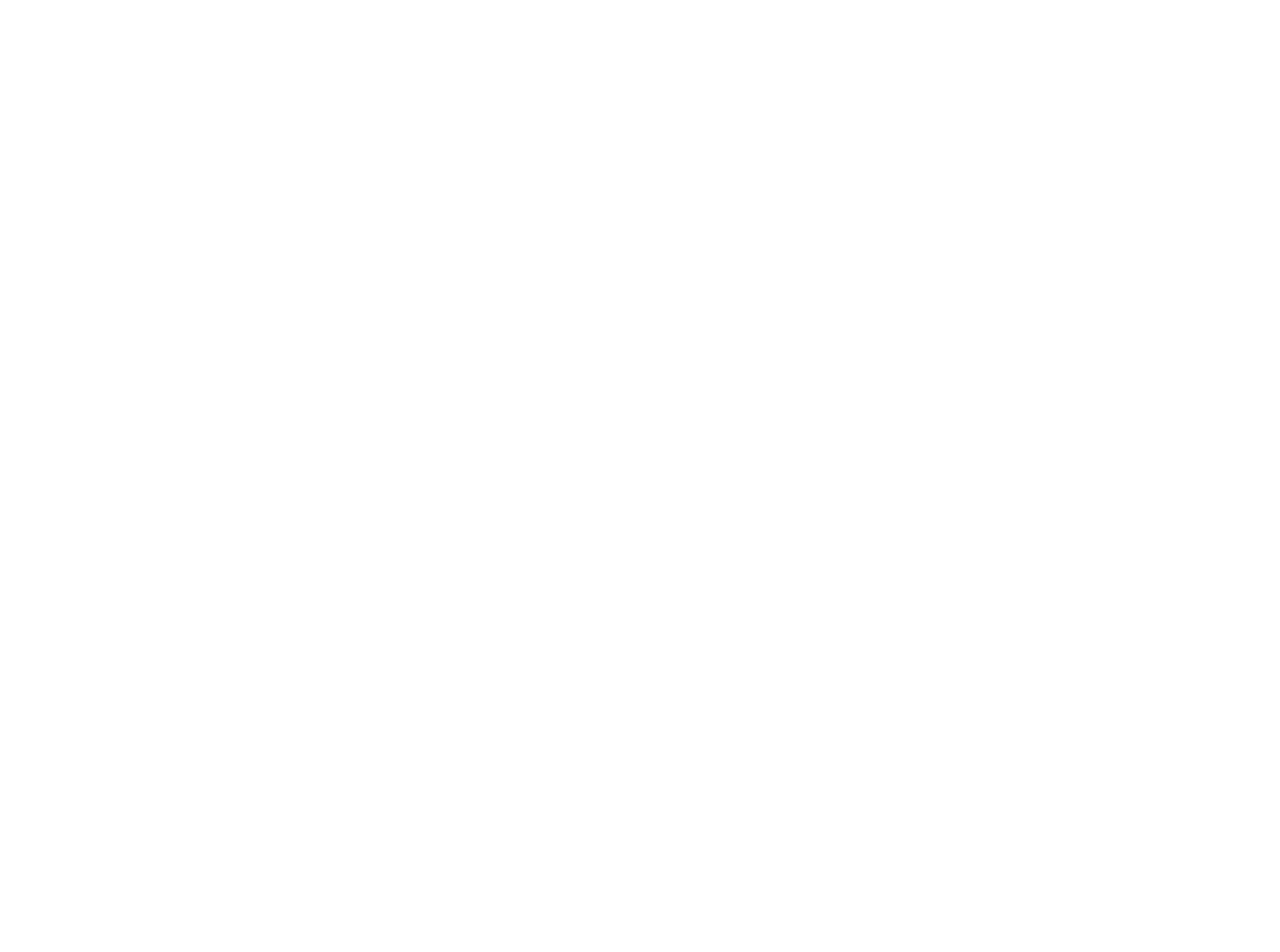
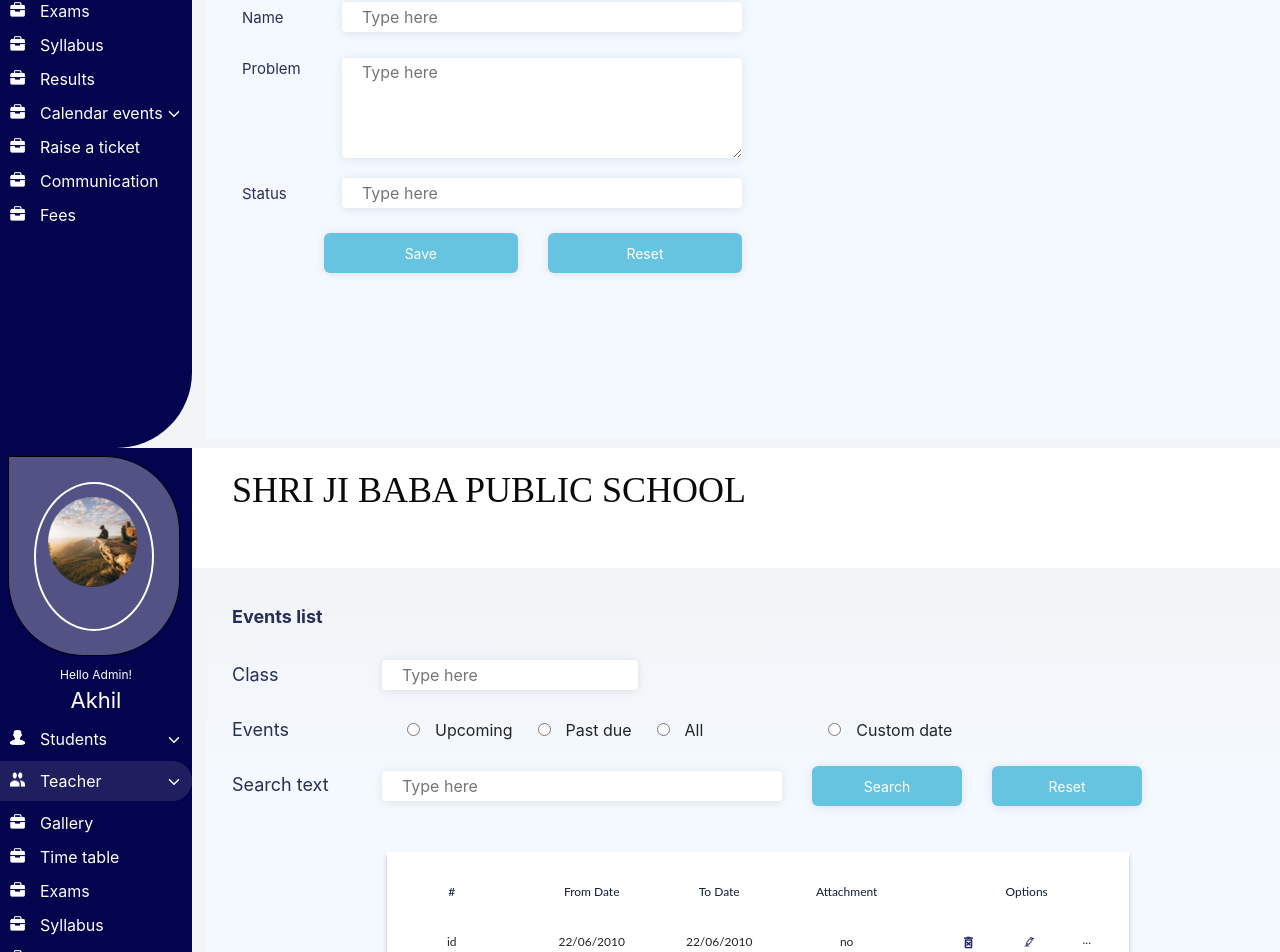
Before and after one commit to tanngo1605/AdminPage-Eduflow, a React (Create React App) app: page / in a window 1280 px wide. Shown: the part 1312-2264 px from the top of the page. Before the commit the page ends 880 px from the top, so only its background shows below. Built offline with nearby package versions, Linux system fonts and the light colour scheme.

Commit message:
timetable screen,update eventlist search effect and upload attachment appearance

```diff
--- a/package.json
+++ b/package.json
@@ -15,6 +15,7 @@
     "react-custom-scrollbars": "^4.2.1",
     "react-day-picker": "^7.4.8",
     "react-dom": "^16.13.1",
+    "react-dropzone": "^11.0.3",
     "react-icons": "^3.10.0",
     "react-redux": "^7.2.1",
     "react-router-dom": "^5.2.0",
--- a/src/App.js
+++ b/src/App.js
@@ -13,7 +13,10 @@ function App() {
     <BrowserRouter>
       <div className="App">
         <TicketList/>
-
+        <RaiseTicket/>
+        <EventList/>
+        <Route exact path='/dashboard/student' component={Homescreen}/>
+        <Route exact path='/dashboard/event' component={Events}/>
 
       </div>
     </BrowserRouter>
@@ -21,5 +24,3 @@ function App() {
 }
 
 export default App;
-//<Route exact path='/dashboard/student' component={Homescreen}/>
-         // <Route exact path='/dashboard/event' component={Events}/>
--- a/src/component/Drawer/Drawer.js
+++ b/src/component/Drawer/Drawer.js
@@ -42,20 +42,20 @@ class Drawer extends Component {
         <div className="drawer">
             <div className="outer">
                 <div className="inner">
-                    <img src={require("../../assets/Ellipse.png")} style={{width:90,height:90,marginLeft:12,marginTop:13}}/>
+                    <img src={require("../../assets/Ellipse.png")} alt={'ava'} style={{width:90,height:90,marginLeft:12,marginTop:13}}/>
                 </div>
             </div>
             <div style={{textAlign:'center',color:'#FFFFFF',fontSize:12,marginTop:10}}>Hello Admin!</div>
             <div style={{textAlign:'center',color:'#FFFFFF',fontSize:22,marginBottom:10}}>Akhil</div>
             {drawercontent.map((item,index)=>
                 (item.clicked)?(
-                    <div className="activedrawer" onClick={(e)=>this.handleClick(e,item.clicked,index,drawercontent)} style={{display:"flex",marginBottom:10,alignItem:'center'}}>
+                    <div key={item.key} className="activedrawer" onClick={(e)=>this.handleClick(e,item.clicked,index,drawercontent)} style={{display:"flex",marginBottom:10,alignItem:'center'}}>
                         <div><img src={require('../../assets/'+item.image)} alt={item.imagedescription} style={{width:15,height:15,marginLeft:10,marginTop:-5}}/> </div>
                         <NavLink exact to={'/dashboard/'+ item.web} style={{color:'#FFFFFF',marginLeft:15,fontSize:16}}>{item.content}</NavLink>
                         {this.Show(item.content)}
                     </div>
                 ):(
-                    <div onClick={(e)=>this.handleClick(e,item.clicked,index,drawercontent)} style={{display:"flex",marginBottom:10,alignItem:'center'}}>
+                    <div key={item.key} onClick={(e)=>this.handleClick(e,item.clicked,index,drawercontent)} style={{display:"flex",marginBottom:10,alignItem:'center'}}>
                     <div><img src={require('../../assets/'+item.image)} alt={item.imagedescription} style={{width:15,height:15,marginLeft:10,marginTop:-5}}/> </div>
                         <NavLink exact to={'/dashboard/'+ item.web} style={{color:'#FFFFFF',marginLeft:15,fontSize:16}}>{item.content}</NavLink>
                         {this.Show(item.content)}
--- a/src/pages/Events/EventList.js
+++ b/src/pages/Events/EventList.js
@@ -20,6 +20,7 @@ class TicketList extends Component {
   }
 
   handleChange = (event) => {
+    console.log(this.state);
     this.setState({
       [event.target.id]: event.target.value
     })
@@ -31,7 +32,7 @@ class TicketList extends Component {
 
   render() {
 
-      let events = this.props.state.filteredEvents;
+      let events = this.props.event.filteredEvents;
 
       return (
           <div className="dashboard">
@@ -49,8 +50,17 @@ class TicketList extends Component {
                         <input type='text' id='class' className='box' placeholder='Type here' onChange={this.handleChange} />
                       </div>
                       <div style={{marginBottom:20}}>
-                        <label htmlFor="event" className='section'>Events</label>
-                        <input type='text' id='event' className='box' placeholder='Search' onChange={this.handleChange} />
+                        <label className='section'>Events</label>
+                        <input type="radio" id="event" value="upcoming" style={{marginLeft:25}}/>
+                        <label htmlFor="event" style={{marginLeft:15}}>Upcoming</label>
+                        <input type="radio" id="event" value="past" style={{marginLeft:25}}/>
+                        <label htmlFor="event" style={{marginLeft:15}}>Past due</label>
+                        <input type="radio" id="event" value="all" style={{marginLeft:25}}/>
+                        <label htmlFor="event" style={{marginLeft:15}}>All</label>
+                        <input type="radio" id="event" value="custom" style={{marginLeft:"125px"}}/>
+                        <label htmlFor="event" style={{marginLeft:15}}>Custom date</label>
+
+
                       </div>
                       <div style={{marginBottom:20,display:'flex'}}>
                         <label htmlFor="text" className='section'>Search text</label>
@@ -100,8 +110,8 @@ class TicketList extends Component {
   }
 }
 
-function mapStateToProps(state) {
-  return {state}
-}
+const mapStateToProps = (state) => ({
+  event: state.event
+})
 
 export default connect(mapStateToProps)(TicketList);
--- a/src/pages/Events/Events.js
+++ b/src/pages/Events/Events.js
@@ -4,8 +4,10 @@ import { NavLink} from 'react-router-dom'
 import {addEvent} from "../../redux/Stores/EventReducer";
 import Drawer from "../../component/Drawer/Drawer"
 import Header from "../../component/Header/Header"
+import Dropzone from 'react-dropzone'
+import { MdClose } from "react-icons/md";
+import "./Events.styles.css"
 
-import "./Events.styles.css"
 class createEvent extends Component {
   constructor (props) {
     super(props)
@@ -16,12 +18,21 @@ class createEvent extends Component {
       timefrom:'',
       timeto:'',
       eventtitle:'',
-      file:'',
+      files:[],
       description:'',
 
     }
+
+  }
+  onDrop = (files,event) => {
+    this.setState({files})
   }
 
+  removeItem=(file)=>{
+    const files = this.state.files;
+    files.splice(file, 1);
+    this.setState({ files });
+  }
 
   handleChange = (event) => {
     this.setState({
@@ -35,6 +46,7 @@ class createEvent extends Component {
   }
 
   render() {
+
     return (
       <div className="dashboard">
         <div style={{display: "flex"}}>
@@ -43,8 +55,8 @@ class createEvent extends Component {
             <Header/>
             <form className="form" onSubmit={this.handleSubmit} id="create-course-form">
               <div style={{marginLeft:25}}>
-              <div style={{color:'#262F56',fontSize:18,fontWeight:'bold',marginBottom:"30px",marginTop:"20px"}}>Create an event for your class</div>
-                <div style={{marginBottom:20,marginTop:40}}>
+              <div style={{color:'#262F56',fontSize:18,fontWeight:'bold',marginBottom:"10px",marginTop:"20px"}}>Create an event for your class</div>
+                <div style={{marginBottom:20,marginTop:20}}>
                   <label htmlFor="class" className='section'>Class</label>
                   <input type="text" id='class' className="box" placeholder='Maths' onChange={this.handleChange} />
                 </div>
@@ -78,10 +90,27 @@ class createEvent extends Component {
                 </div>
                 <div style={{marginBottom:20,display:'flex'}}>
                   <a className='section'>Attachment </a>
-                  <label className='attachment' for="files">
-                    <a >Choose File</a>
-                  </label>
-                  <input type="file" id='files' onChange={this.handleChange} multiple/>
+
+                  <Dropzone onDrop={this.onDrop}>
+                    {({getRootProps, getInputProps}) => (
+                      <section style={{display:'flex'}}>
+                        <div {...getRootProps({className: 'dropzone'})}>
+                          <input {...getInputProps()} />
+                              <a className='attachment'>Choose File</a>
+                        </div>
+                        <div>
+                        {this.state.files.map((file)=>(
+                          <div style={{marginLeft:20}}>
+                            <a key={file.name}> {file.name} </a>
+                            <MdClose onClick={()=>this.removeItem(file)}/>
+
+                          </div>
+                        ))}
+                        </div>
+                      </section>
+                    )}
+                  </Dropzone>
+
                 </div>
 
                 <div style={{marginLeft:150,marginTop:20,display:'flex'}}>
@@ -100,8 +129,7 @@ class createEvent extends Component {
     );
   }
 }
-const mapStateToProps = (state) => {
-  console.log(state);
-  return state.ticket
-}
+const mapStateToProps = (state) => ({
+  event: state.event
+})
 export default connect(mapStateToProps)(createEvent);
--- a/src/pages/Homescreen/Homescreen.js
+++ b/src/pages/Homescreen/Homescreen.js
@@ -1,4 +1,4 @@
-import React,{Component } from "react";
+import React,{Component} from "react";
 import Drawer from "../../component/Drawer/Drawer"
 import Header from "../../component/Header/Header"
 import DayPicker from 'react-day-picker';
@@ -131,7 +131,7 @@ class Homescreen extends Component {
 
               </div>
             </div>
-            <div className="ticket" ref={this.chatContainer}>
+            <div className="ticket">
               <Scrollbars>
                 {ticket&&ticket.map((item,index)=>
                   (item.clicked)?(
--- a/src/pages/Ticket/RaiseTicket.js
+++ b/src/pages/Ticket/RaiseTicket.js
@@ -89,9 +89,9 @@ class RaiseTicket extends Component {
   );}
 }
 
-function mapStateToProps(state) {
-  return {state}
-}
+const mapStateToProps = (state)=> ({
+  ticket: state.ticket
+})
 
 export default connect(mapStateToProps)(RaiseTicket);
 
--- a/src/pages/Ticket/TicketList.js
+++ b/src/pages/Ticket/TicketList.js
@@ -26,7 +26,7 @@ class TicketList extends Component {
   filterByInput=(event)=>{
     event.preventDefault()
     setTimeout(()=>{
-      this.props.ticket.dispatch(filterByValue({text: this.state.text, status:this.state.status}))}, 50);
+      this.props.dispatch(filterByValue({text: this.state.text, status:this.state.status}))}, 50);
   }
   changetextstatus = (status) => {
     if (status==='Pending')
@@ -52,7 +52,7 @@ class TicketList extends Component {
 
   render() {
 
-      let tickets = this.props.state.filteredTickets;
+      let tickets = this.props.ticket.filteredTickets;
 
       return (
           <div className="dashboard">
@@ -80,7 +80,7 @@ class TicketList extends Component {
                   <div className="ticketList" style={{marginTop:"10%"}}>
                     <div className="headerticketList">
                       <a style={{width:"75px",textAlign:'center'}}>ID</a>
-                      <a style={{width:"180px",textAlign:'center'}}>Name</a>
+                      <a style={{width:"150px",textAlign:'center'}}>Name</a>
                       <a style={{width:"180px",textAlign:'center'}}>Date</a>
                       <a style={{width:"120px",textAlign:'center'}}>Issue</a>
                       <a style={{width:"120px",textAlign:'center'}}>Details</a>
@@ -93,7 +93,7 @@ class TicketList extends Component {
                         <div style={{paddingLeft:"20px",height:"70px",display:"flex",alignItems:'center'}}>
 
                           <div style={{width:"75px",textAlign:'center'}}>{ticket.serialno}</div>
-                          <a style={{width:"180px",textAlign:'center'}}>{ticket.name}</a>
+                          <a style={{width:"150px",textAlign:'center'}}>{ticket.name}</a>
                           <a style={{width:"180px",textAlign:'center'}}>{ticket.date}</a>
                           <a style={{width:"120px",textAlign:'center'}}>{ticket.subject}</a>
                           <a style={{width:"120px",textAlign:'center'}}>{ticket.problem}</a>
@@ -117,8 +117,8 @@ class TicketList extends Component {
   }
 }
 
-function mapStateToProps(state) {
-  return {state}
-}
+const mapStateToProps = (state)=> ({
+  ticket: state.ticket
+})
 
 export default connect(mapStateToProps)(TicketList);
--- a/src/redux/Stores/EventReducer.js
+++ b/src/redux/Stores/EventReducer.js
@@ -35,7 +35,7 @@ const initialState = {
         let textvalue = action.payload.text;
         let classvalue = action.payload.class;
         let eventvalue = action.payload.event;
-        console.log(textvalue);
+
         let filteredValues = state.events.filter(event => {
 
           return (
```
Also changed, not shown: src/pages/TimeTable/TimeTable.js (added, +48 -0 lines), 1 other file (tests, documents, lock files or other folders).
